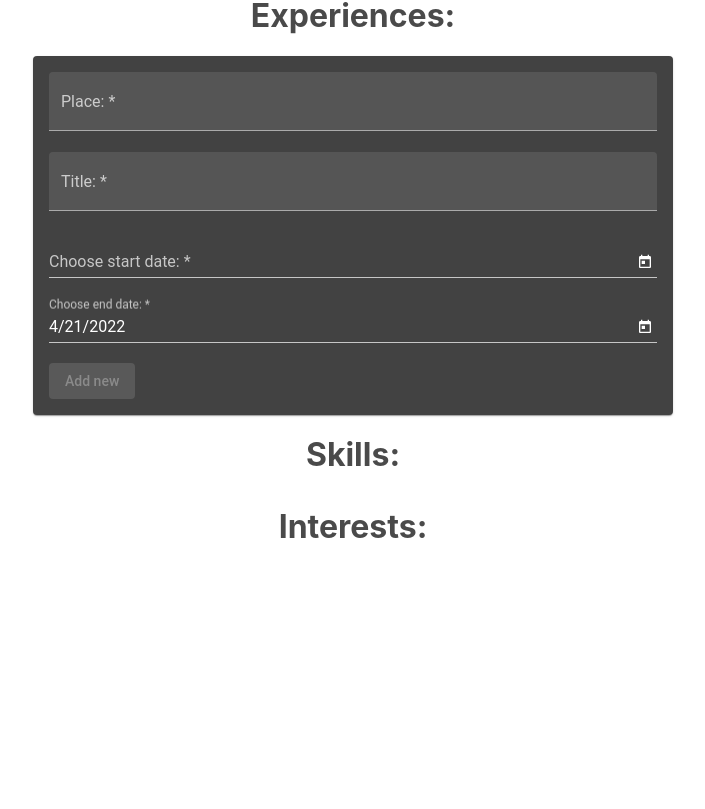
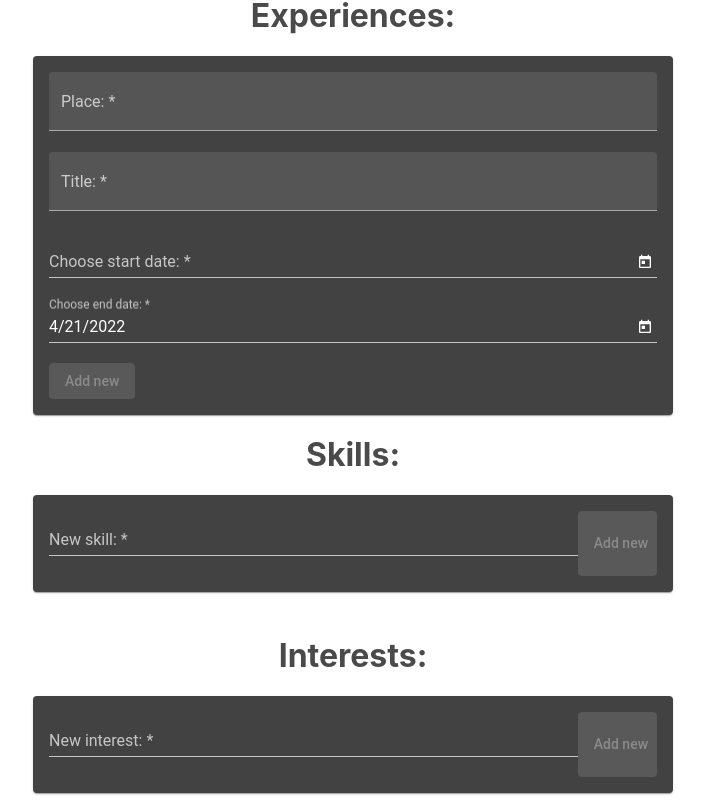
Before and after one commit to XWS-BSEP-TIM1-2022/dislinkt-frontend, an Angular app in the folder dislinkt-frontend/: page /info in a window 1280 px wide. Shown: the part 1028-1837 px from the top of the page, without its empty margins (287-992 px from the left). Before the commit the page ends 1579 px from the top, so only its background shows below. Built offline with nearby package versions, Linux system fonts and the light colour scheme.

Commit message:
Adding and Removing skills and interests

```diff
--- a/dislinkt-frontend/src/app/service/user.service.ts
+++ b/dislinkt-frontend/src/app/service/user.service.ts
@@ -64,4 +64,28 @@ export class UserService {
   deleteExperience(experienceId: string) {
     return this.http.delete(environment.serverUrl + 'users/experience/' + experienceId)
   }
+
+  addNewSkill(newSkill: string, userId: string){
+    var body = {
+      "userId" : userId,
+      "skill" : newSkill
+    }
+    return this.http.put(environment.serverUrl + 'users/newSkill', body)
+  }
+
+  addNewInterest(newInterest: string, userId: string){
+    var body = {
+      "userId" : userId,
+      "interest" : newInterest
+    }
+    return this.http.put(environment.serverUrl + 'users/newInterest', body)
+  }
+
+  deleteSkill(userId: string, skill: string){
+    return this.http.delete(environment.serverUrl + "users/removeSkill/" + userId + '/' + skill);
+  }
+
+  deleteInterest(userId: string, interest: string){
+    return this.http.delete(environment.serverUrl + "users/removeInterest/" + userId + '/' + interest);
+  }
 }
--- a/dislinkt-frontend/src/app/user/info/info.component.css
+++ b/dislinkt-frontend/src/app/user/info/info.component.css
@@ -0,0 +1,11 @@
+.cancelButton{
+    background-color: red;
+     border-radius: 1rem;
+      margin-left: 0.2rem;
+       font-weight: bold;
+        color: white;
+}
+
+.cancelButton:hover{
+    cursor: pointer;
+}
--- a/dislinkt-frontend/src/app/user/info/info.component.html
+++ b/dislinkt-frontend/src/app/user/info/info.component.html
@@ -180,14 +180,50 @@
 </div>
 <div style="text-align: center; display: flex; flex-direction: column;">
     <h1 style="font-weight: bold; font-size: 2rem;">Skills:</h1>
-    <h2 style="margin-left: 1rem;" *ngFor="let skill of this.user.skills">
-        {{skill}}
-    </h2>
+    <div *ngFor="let skill of this.user.skills" style="display: flex; justify-content: center;">
+        <h2 style="margin-left: 1rem;">
+            {{skill}}
+        </h2>
+        <button class="cancelButton" (click)="deleteSkill(skill)">
+            X
+        </button>
+    </div>
+    <mat-card style="margin-top: 1rem; margin-left: 25%; margin-right: 25%; margin-bottom: 1rem;">
+        <div style="display: flex;">
+            <mat-form-field appearance="legacy" style="width: 100%;">
+                <mat-label>New skill:</mat-label>
+                <input matInput type="text" [(ngModel)]="newSkill" [formControl]="newSkillForm">
+            </mat-form-field>
+            <button mat-raised-button color="primary" (click)="addNewSkill()"
+                                            [disabled]="
+                                            newSkillForm.invalid">
+                                            Add new
+            </button>
+        </div>
+    </mat-card>
 </div>
 <br>
 <div style="text-align: center; display: flex; flex-direction: column;">
     <h1 style="font-weight: bold; font-size: 2rem;">Interests:</h1>
-    <h2 style="margin-left: 1rem;" *ngFor="let interest of this.user.interests">
-        {{interest}}
-    </h2>
+    <span *ngFor="let interest of this.user.interests" style="display: flex; justify-content: center;">
+        <h2 style="margin-left: 1rem;">
+            {{interest}}
+        </h2>
+        <button class="cancelButton" (click)="deleteInterest(interest)">
+            X
+        </button>
+    </span>
+    <mat-card style="margin-top: 1rem; margin-left: 25%; margin-right: 25%; margin-bottom: 1rem;">
+        <div style="display: flex;">
+            <mat-form-field appearance="legacy" style="width: 100%;">
+                <mat-label>New interest:</mat-label>
+                <input matInput type="text" [(ngModel)]="newInterest" [formControl]="newInterestForm">
+            </mat-form-field>
+            <button mat-raised-button color="primary" (click)="addNewInterest()"
+                                            [disabled]="
+                                            newInterestForm.invalid">
+                                            Add new
+            </button>
+        </div>
+    </mat-card>
 </div>
--- a/dislinkt-frontend/src/app/user/info/info.component.ts
+++ b/dislinkt-frontend/src/app/user/info/info.component.ts
@@ -22,6 +22,9 @@ export class InfoComponent implements OnInit {
 
   newExperience: Experience = new Experience;
 
+  newSkill: string = "";
+  newInterest: string = "";
+
   user = new User("", "", "", "", 0, "", "", "", "", "", [], [])
   experiences = [] as Experience[]
 
@@ -39,6 +42,10 @@ export class InfoComponent implements OnInit {
   experienceTitle = new FormControl('', [Validators.required])
   experienceStartDate = new FormControl('', [Validators.required])
   experienceEndDate = new FormControl('', [Validators.required])
+
+  newSkillForm = new FormControl('', [Validators.required]);
+
+  newInterestForm = new FormControl('', [Validators.required]);
 
   phoneNumberValidator(): ValidatorFn {
     return Validators.pattern('[- +()0-9]+');
@@ -209,4 +216,116 @@ export class InfoComponent implements OnInit {
     )
   }
 
+  addNewSkill(){
+    this.userService.addNewSkill(this.newSkill, this.userId!).subscribe(
+      (data) => {
+        Swal.fire(
+          {
+            icon: 'success',
+            title: 'Skill added succesfully',
+            text: 'Added',
+            timer: 3000,
+            showConfirmButton: false,
+          })
+          this.userService.getUserData(this.userId!).subscribe((res:any) => {
+            this.user.skills = res.user.skills
+            this.user.interests = res.user.interests
+          })
+      },
+      (error) => {
+        Swal.fire(
+          {
+            icon: 'error',
+            title: error.error.message,
+            timer: 3000,
+            showConfirmButton: false,
+          })
+      }
+    )
+  }
+
+  addNewInterest(){
+    this.userService.addNewInterest(this.newInterest, this.userId!).subscribe(
+      (data) => {
+        Swal.fire(
+          {
+            icon: 'success',
+            title: 'Interest added succesfully',
+            text: 'Added',
+            timer: 3000,
+            showConfirmButton: false,
+          })
+          this.userService.getUserData(this.userId!).subscribe((res:any) => {
+            this.user.skills = res.user.skills
+            this.user.interests = res.user.interests
+          })
+      },
+      (error) => {
+        Swal.fire(
+          {
+            icon: 'error',
+            title: error.error.message,
+            timer: 3000,
+            showConfirmButton: false,
+          })
+      }
+    )
+  }
+
+  deleteSkill(skill: string){
+    this.userService.deleteSkill(this.userId! ,skill).subscribe(
+      (data) => {
+        Swal.fire(
+          {
+            icon: 'success',
+            title: 'Experience deleted succesfully',
+            text: 'Deleted',
+            timer: 3000,
+            showConfirmButton: false,
+          })
+          this.userService.getUserData(this.userId!).subscribe((res:any) => {
+            this.user.skills = res.user.skills
+            this.user.interests = res.user.interests
+          })
+      },
+      (error) => {
+        Swal.fire(
+          {
+            icon: 'error',
+            title: error.error.message,
+            timer: 3000,
+            showConfirmButton: false,
+          })
+      }
+    )
+  }
+
+  deleteInterest(interest: string){
+    this.userService.deleteInterest(this.userId! ,interest).subscribe(
+      (data) => {
+        Swal.fire(
+          {
+            icon: 'success',
+            title: 'Experience deleted succesfully',
+            text: 'Deleted',
+            timer: 3000,
+            showConfirmButton: false,
+          })
+          this.userService.getUserData(this.userId!).subscribe((res:any) => {
+            this.user.skills = res.user.skills
+            this.user.interests = res.user.interests
+          })
+      },
+      (error) => {
+        Swal.fire(
+          {
+            icon: 'error',
+            title: error.error.message,
+            timer: 3000,
+            showConfirmButton: false,
+          })
+      }
+    )
+  }
+
 }
```
